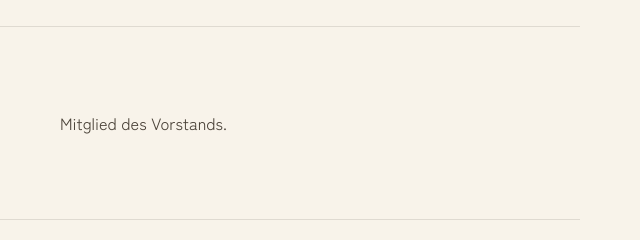
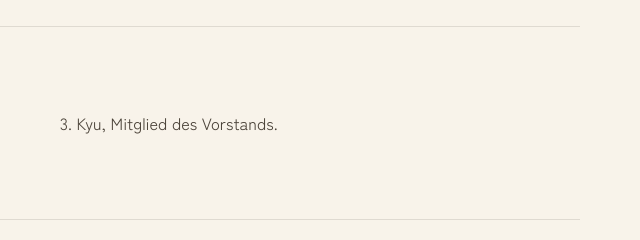
Before and after one commit to ennrag/Website-Hinotori, a plain HTML site: page index.html in a window 1280 px wide. Shown: the part 5219-5459 px from the top of the page, 620-1260 px from the left. Drawn offline with Linux system fonts and the light colour scheme.

Commit message:
Sereina Gienuth: 3. Kyu ergänzt

```diff
--- a/index.html
+++ b/index.html
@@ -173,7 +173,7 @@
         <li>
           <img src="images/design/Sereina-Gienuth.jpg" alt="Sereina Gienuth" class="avatar">
           <div><h3>Sereina Gienuth</h3><p>Beisitzerin</p></div>
-          <p>Mitglied des Vorstands.</p>
+          <p>3. Kyu, Mitglied des Vorstands.</p>
         </li>
         <li>
           <img src="images/design/Corina-Gienuth.jpg" alt="Corina Gienuth" class="avatar">
```
